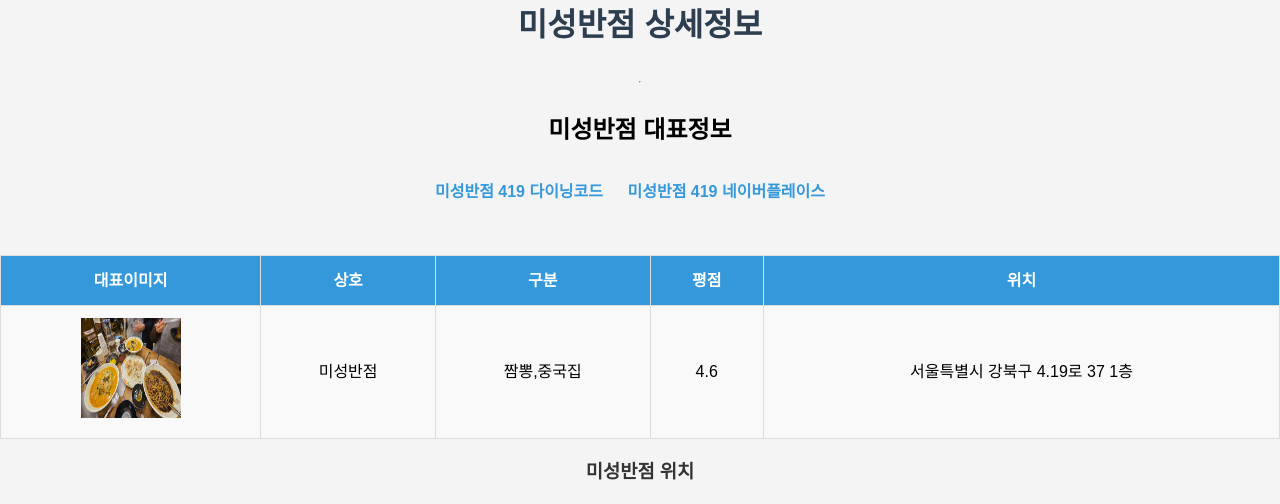
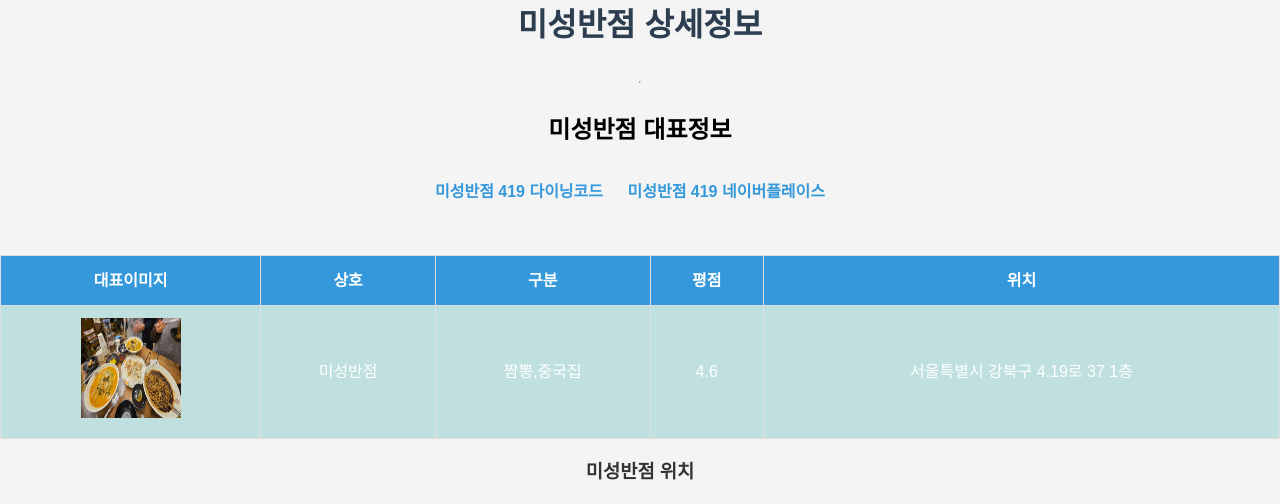
Before and after one commit to iris349/duksung_diner, a plain HTML site: page pages/place1.html in a window 1280 px wide. In both pictures the pointer is over the element 130 px from the left and 371 px from the top of the page. Shown: the top 504 px of the page. Drawn offline with Linux system fonts and the light colour scheme.

Commit message:
hover수정

```diff
--- a/pages/place_style.css
+++ b/pages/place_style.css
@@ -110,11 +110,12 @@ table td {
   background-color: #f9f9f9;
 }
 
-/* 테이블 hover 효과 */
-table tr:hover {
-  background-color: #f1c40f; /* 배경 색상 변경 */
-  cursor: pointer; /* 마우스 포인터 효과 */
+table tbody tr:hover td {
+  background-color: #bfe0df !important;
+  cursor: pointer;
+  color: white;
 }
+
 
 /* iframe 중앙 정렬 */
 iframe {
--- a/style.css
+++ b/style.css
@@ -119,3 +119,9 @@ body {
   a:hover {
     color: #e74c3c; /* 링크 hover 색상 */
   }
+  /* 테이블 hover 효과 */
+  table tbody tr:hover td {
+    background-color: #bfe0df !important;
+    cursor: pointer;
+    color: white;
+  }
```
